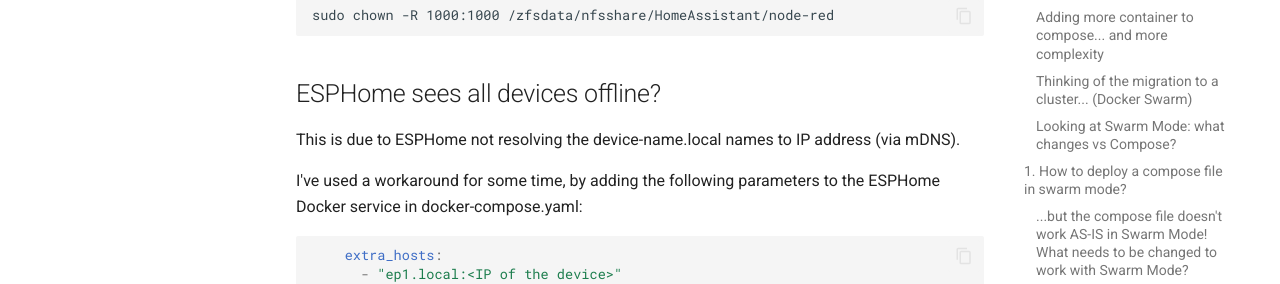
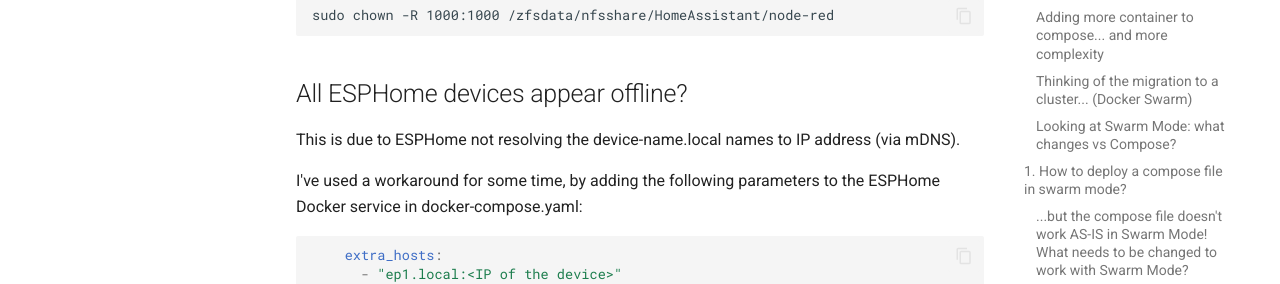
Before and after one commit to poulti/brain-pages, an MkDocs documentation site: the page built from docs/docker-from-compose-to-swarm.md, in a window 1280 px wide and 900 px high, scrolled down 15821 px. Shown: the part 181-465 px from the top of the window. Built offline with MkDocs 1.6.1 and Material for MkDocs 9.7.7, drawn with Linux system fonts in a browser that asks for light colours; comment, search, counter and statistics services are not loaded.

Commit message:
Changed title for ESPHome offiline

````diff
--- a/docs/docker-from-compose-to-swarm.md
+++ b/docs/docker-from-compose-to-swarm.md
@@ -571,7 +571,7 @@
 sudo chown -R 1000:1000 /zfsdata/nfsshare/HomeAssistant/node-red
 ```
 
-## ESPHome sees all devices offline?
+## All ESPHome devices appear offline?
 
 This is due to ESPHome not resolving the device-name.local names to IP address (via mDNS).
 
````
